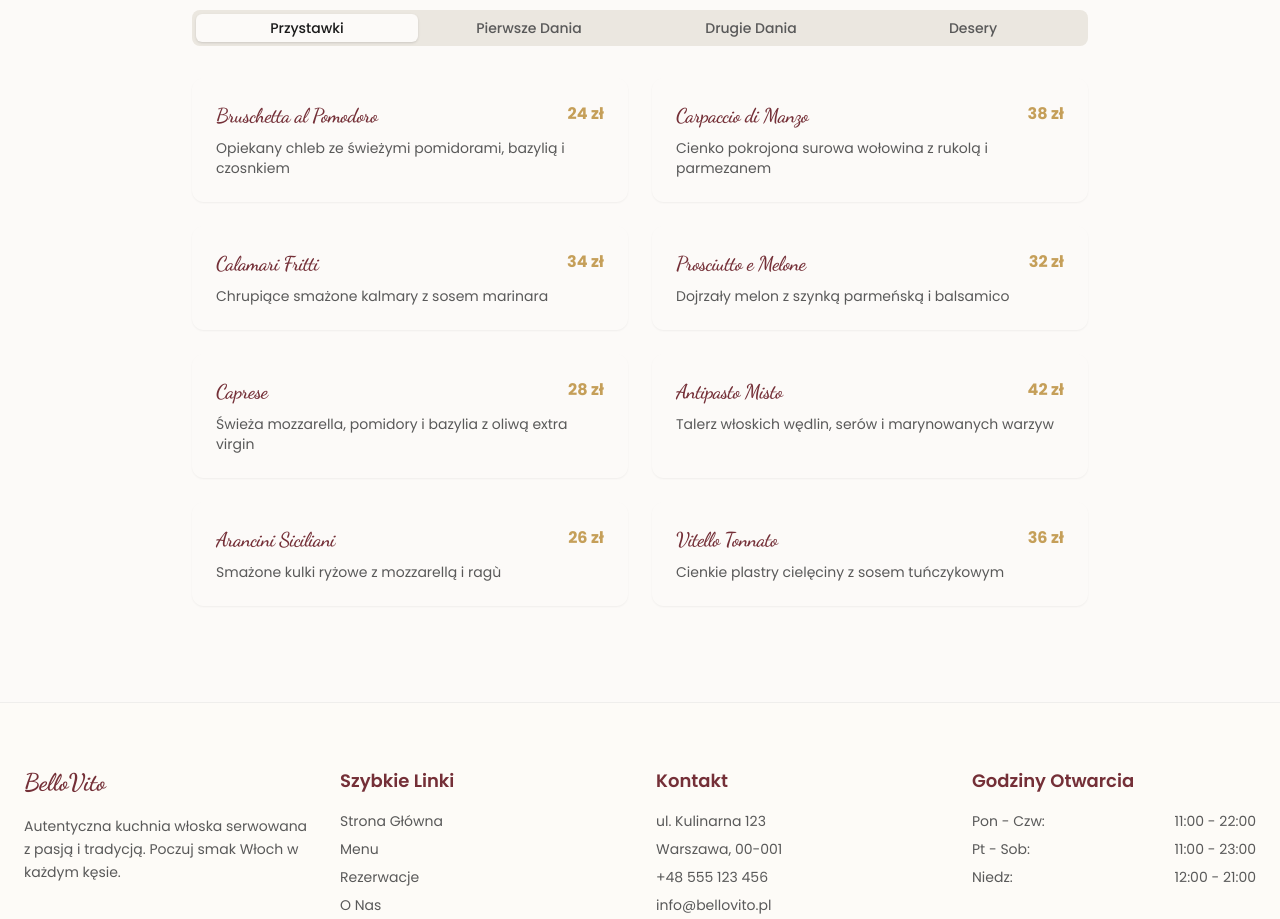
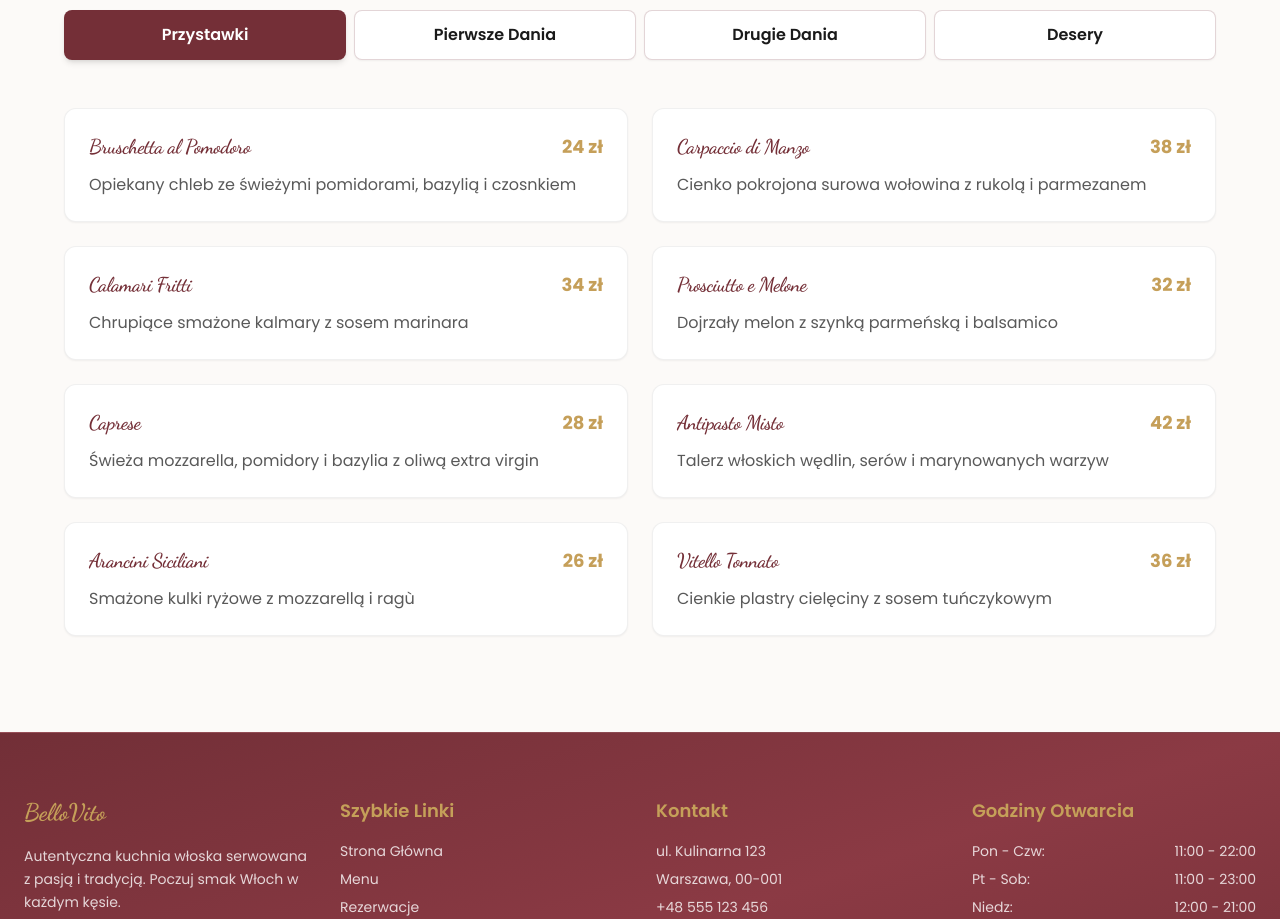
Before and after one commit to SzymonnSowula/bellovito, a Next.js app: page /menu in a window 1280 px wide. Shown: the part 360-1279 px from the top of the page. Built offline with nearby package versions, Linux system fonts and the light colour scheme.

Commit message:
fixed menu, footer, more better font

```diff
--- a/src/app/menu/page.tsx
+++ b/src/app/menu/page.tsx
@@ -75,26 +75,46 @@ export default function MenuPage() {
             <SectionWrapper>
                 <SectionHeader title="Nasze Menu" subtitle="Autentyczne Włoskie Smaki" />
 
-                <Tabs defaultValue="antipasti" className="w-full max-w-4xl mx-auto">
-                    <TabsList className="grid w-full grid-cols-2 md:grid-cols-4 mb-8">
+                <Tabs defaultValue="antipasti" className="w-full max-w-6xl mx-auto">
+                    {/* Improved TabsList with better mobile styling */}
+                    <TabsList className="grid w-full grid-cols-2 md:grid-cols-4 mb-12 h-auto gap-2 bg-transparent p-0">
                         {menuCategories.map(cat => (
-                            <TabsTrigger key={cat.id} value={cat.id}>{cat.label}</TabsTrigger>
+                            <TabsTrigger
+                                key={cat.id}
+                                value={cat.id}
+                                className="data-[state=active]:bg-primary data-[state=active]:text-white bg-white border border-primary/20 text-foreground hover:bg-primary/10 rounded-lg py-3 px-4 text-sm md:text-base font-semibold transition-all shadow-sm data-[state=active]:shadow-md"
+                            >
+                                {cat.label}
+                            </TabsTrigger>
                         ))}
                     </TabsList>
 
                     {menuCategories.map(cat => (
-                        <TabsContent key={cat.id} value={cat.id} className="space-y-6 animate-in fade-in slide-in-from-bottom-4 duration-500">
-                            <div className="grid grid-cols-1 md:grid-cols-2 gap-6">
+                        <TabsContent
+                            key={cat.id}
+                            value={cat.id}
+                            className="space-y-4 animate-in fade-in slide-in-from-bottom-4 duration-500 mt-0"
+                        >
+                            <div className="grid grid-cols-1 lg:grid-cols-2 gap-4 md:gap-6">
                                 {cat.items.map((item, index) => (
-                                    <Card key={index} className="border-none shadow-sm hover:shadow-md transition-shadow">
-                                        <CardHeader className="pb-2">
-                                            <div className="flex justify-between items-start gap-4">
-                                                <CardTitle className="text-xl font-dancing text-primary">{item.name}</CardTitle>
-                                                <span className="font-bold text-secondary whitespace-nowrap">{item.price}</span>
+                                    <Card
+                                        key={index}
+                                        className="border border-border/40 shadow-sm hover:shadow-lg hover:border-primary/30 transition-all duration-300 bg-white overflow-hidden group"
+                                    >
+                                        <CardHeader className="pb-3">
+                                            <div className="flex justify-between items-start gap-3">
+                                                <CardTitle className="text-lg md:text-xl font-dancing text-primary group-hover:text-secondary transition-colors leading-tight">
+                                                    {item.name}
+                                                </CardTitle>
+                                                <span className="font-bold text-secondary whitespace-nowrap text-base md:text-lg flex-shrink-0">
+                                                    {item.price}
+                                                </span>
                                             </div>
                                         </CardHeader>
-                                        <CardContent>
-                                            <p className="text-muted-foreground text-sm">{item.description}</p>
+                                        <CardContent className="pt-0">
+                                            <p className="text-muted-foreground text-sm md:text-base leading-relaxed">
+                                                {item.description}
+                                            </p>
                                         </CardContent>
                                     </Card>
                                 ))}
--- a/src/app/page.tsx
+++ b/src/app/page.tsx
@@ -173,7 +173,7 @@ export default function Home() {
       {/* CTA Section */}
       <section className="relative py-24 flex items-center justify-center overflow-hidden bg-primary text-white">
         <div className="container mx-auto px-4 text-center space-y-6 relative z-10">
-          <h2 className="text-3xl md:text-5xl font-heading font-bold">Gotowy na Niezapomnianą Ucztę?</h2>
+          <h2 className="text-3xl md:text-5xl font-dancing">Gotowy na Niezapomnianą Ucztę?</h2>
           <p className="text-lg opacity-90 max-w-2xl mx-auto">
             Zarezerwuj swój stolik już teraz i pozwól nam zabrać Cię w kulinarną podróż przez Włochy.
           </p>
--- a/src/components/layout/Footer.tsx
+++ b/src/components/layout/Footer.tsx
@@ -3,31 +3,31 @@ import { Facebook, Instagram, Twitter } from "lucide-react";
 
 export function Footer() {
     return (
-        <footer className="bg-cream text-foreground py-12 md:py-16 border-t border-border/40">
+        <footer className="bg-gradient-to-br from-[#722F37] via-[#8B3A44] to-[#722F37] text-white py-12 md:py-16 border-t border-white/10">
             <div className="container mx-auto px-4 md:px-6 grid grid-cols-1 md:grid-cols-4 gap-8">
                 <div className="space-y-4">
-                    <Link href="/" className="text-2xl font-dancing font-bold text-primary">
+                    <Link href="/" className="text-2xl font-dancing font-bold text-[#C5A059] hover:text-[#D4B169] transition-colors">
                         BelloVito
                     </Link>
-                    <p className="text-muted-foreground text-sm leading-relaxed">
+                    <p className="text-white/80 text-sm leading-relaxed">
                         Autentyczna kuchnia włoska serwowana z pasją i tradycją. Poczuj smak Włoch w każdym kęsie.
                     </p>
                 </div>
 
                 <div>
-                    <h3 className="font-heading text-lg font-semibold mb-4 text-primary">Szybkie Linki</h3>
-                    <ul className="space-y-2 text-sm text-muted-foreground">
-                        <li><Link href="/" className="hover:text-primary transition-colors">Strona Główna</Link></li>
-                        <li><Link href="/menu" className="hover:text-primary transition-colors">Menu</Link></li>
-                        <li><Link href="/reservations" className="hover:text-primary transition-colors">Rezerwacje</Link></li>
-                        <li><Link href="/about" className="hover:text-primary transition-colors">O Nas</Link></li>
-                        <li><Link href="/contact" className="hover:text-primary transition-colors">Kontakt</Link></li>
+                    <h3 className="font-heading text-lg font-semibold mb-4 text-[#C5A059]">Szybkie Linki</h3>
+                    <ul className="space-y-2 text-sm text-white/80">
+                        <li><Link href="/" className="hover:text-[#C5A059] transition-colors">Strona Główna</Link></li>
+                        <li><Link href="/menu" className="hover:text-[#C5A059] transition-colors">Menu</Link></li>
+                        <li><Link href="/reservations" className="hover:text-[#C5A059] transition-colors">Rezerwacje</Link></li>
+                        <li><Link href="/about" className="hover:text-[#C5A059] transition-colors">O Nas</Link></li>
+                        <li><Link href="/contact" className="hover:text-[#C5A059] transition-colors">Kontakt</Link></li>
                     </ul>
                 </div>
 
                 <div>
-                    <h3 className="font-heading text-lg font-semibold mb-4 text-primary">Kontakt</h3>
-                    <ul className="space-y-2 text-sm text-muted-foreground">
+                    <h3 className="font-heading text-lg font-semibold mb-4 text-[#C5A059]">Kontakt</h3>
+                    <ul className="space-y-2 text-sm text-white/80">
                         <li>ul. Kulinarna 123</li>
                         <li>Warszawa, 00-001</li>
                         <li>+48 555 123 456</li>
@@ -36,8 +36,8 @@ export function Footer() {
                 </div>
 
                 <div>
-                    <h3 className="font-heading text-lg font-semibold mb-4 text-primary">Godziny Otwarcia</h3>
-                    <ul className="space-y-2 text-sm text-muted-foreground">
+                    <h3 className="font-heading text-lg font-semibold mb-4 text-[#C5A059]">Godziny Otwarcia</h3>
+                    <ul className="space-y-2 text-sm text-white/80">
                         <li className="flex justify-between"><span>Pon - Czw:</span> <span>11:00 - 22:00</span></li>
                         <li className="flex justify-between"><span>Pt - Sob:</span> <span>11:00 - 23:00</span></li>
                         <li className="flex justify-between"><span>Niedz:</span> <span>12:00 - 21:00</span></li>
@@ -46,28 +46,28 @@ export function Footer() {
                         <Link
                             href="#facebook"
                             aria-label="Odwiedź naszą stronę na Facebooku"
-                            className="text-muted-foreground hover:text-primary transition-colors w-10 h-10 flex items-center justify-center"
+                            className="text-white/70 hover:text-[#C5A059] transition-colors w-10 h-10 flex items-center justify-center bg-white/10 rounded-full hover:bg-white/20"
                         >
                             <Facebook className="h-5 w-5" />
                         </Link>
                         <Link
                             href="#instagram"
                             aria-label="Sprawdź nasz profil na Instagramie"
-                            className="text-muted-foreground hover:text-primary transition-colors w-10 h-10 flex items-center justify-center"
+                            className="text-white/70 hover:text-[#C5A059] transition-colors w-10 h-10 flex items-center justify-center bg-white/10 rounded-full hover:bg-white/20"
                         >
                             <Instagram className="h-5 w-5" />
                         </Link>
                         <Link
                             href="#twitter"
                             aria-label="Śledź nas na Twitterze"
-                            className="text-muted-foreground hover:text-primary transition-colors w-10 h-10 flex items-center justify-center"
+                            className="text-white/70 hover:text-[#C5A059] transition-colors w-10 h-10 flex items-center justify-center bg-white/10 rounded-full hover:bg-white/20"
                         >
                             <Twitter className="h-5 w-5" />
                         </Link>
                     </div>
                 </div>
             </div>
-            <div className="container mx-auto px-4 md:px-6 mt-12 pt-8 border-t border-border/40 text-center text-xs text-muted-foreground">
+            <div className="container mx-auto px-4 md:px-6 mt-12 pt-8 border-t border-white/20 text-center text-xs text-white/70">
                 © {new Date().getFullYear()} Restauracja BelloVito. Wszelkie prawa zastrzeżone.
             </div>
         </footer>
--- a/src/components/ui/SectionHeader.tsx
+++ b/src/components/ui/SectionHeader.tsx
@@ -19,7 +19,7 @@ export function SectionHeader({ title, subtitle, className, align = "center" }:
                     {subtitle}
                 </span>
             )}
-            <h2 className="text-4xl md:text-5xl lg:text-6xl font-bold text-foreground leading-tight">
+            <h2 className="text-4xl md:text-5xl lg:text-6xl font-dancing text-foreground leading-tight">
                 {title}
             </h2>
         </div>
--- a/src/components/ui/select.tsx
+++ b/src/components/ui/select.tsx
@@ -75,9 +75,9 @@ const SelectContent = React.forwardRef<
     <SelectPrimitive.Content
       ref={ref}
       className={cn(
-        "relative z-50 max-h-[--radix-select-content-available-height] min-w-[8rem] overflow-y-auto overflow-x-hidden rounded-md border bg-popover text-popover-foreground shadow-md data-[state=open]:animate-in data-[state=closed]:animate-out data-[state=closed]:fade-out-0 data-[state=open]:fade-in-0 data-[state=closed]:zoom-out-95 data-[state=open]:zoom-in-95 data-[side=bottom]:slide-in-from-top-2 data-[side=left]:slide-in-from-right-2 data-[side=right]:slide-in-from-left-2 data-[side=top]:slide-in-from-bottom-2 origin-[--radix-select-content-transform-origin]",
+        "relative z-50 max-h-[--radix-select-content-available-height] min-w-[8rem] overflow-y-auto overflow-x-hidden rounded-md border bg-white dark:bg-gray-800 text-gray-900 dark:text-gray-100 shadow-lg data-[state=open]:animate-in data-[state=closed]:animate-out data-[state=closed]:fade-out-0 data-[state=open]:fade-in-0 data-[state=closed]:zoom-out-95 data-[state=open]:zoom-in-95 data-[side=bottom]:slide-in-from-top-2 data-[side=left]:slide-in-from-right-2 data-[side=right]:slide-in-from-left-2 data-[side=top]:slide-in-from-bottom-2 origin-[--radix-select-content-transform-origin]",
         position === "popper" &&
-          "data-[side=bottom]:translate-y-1 data-[side=left]:-translate-x-1 data-[side=right]:translate-x-1 data-[side=top]:-translate-y-1",
+        "data-[side=bottom]:translate-y-1 data-[side=left]:-translate-x-1 data-[side=right]:translate-x-1 data-[side=top]:-translate-y-1",
         className
       )}
       position={position}
@@ -88,7 +88,7 @@ const SelectContent = React.forwardRef<
         className={cn(
           "p-1",
           position === "popper" &&
-            "h-[var(--radix-select-trigger-height)] w-full min-w-[var(--radix-select-trigger-width)]"
+          "h-[var(--radix-select-trigger-height)] w-full min-w-[var(--radix-select-trigger-width)]"
         )}
       >
         {children}
```
Also changed, not shown: src/components/reservations/ReservationForm.tsx (+46 -2 lines), src/components/sections/NewsSection.tsx (+4 -4 lines).
